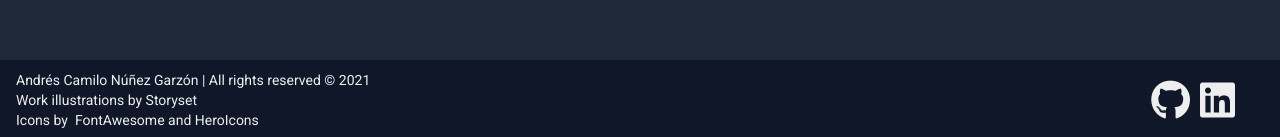
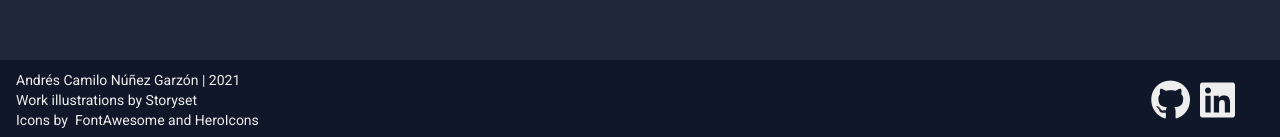
Before and after one commit to AndresNunezG/AndresNunezG.github.io, a React (Create React App) app: page / in a window 1280 px wide. Shown: the part 2300-2437 px from the top of the page. Built offline with nearby package versions, Linux system fonts and the light colour scheme.

Commit message:
Data.js fixed

```diff
--- a/src/data.js
+++ b/src/data.js
@@ -145,21 +145,21 @@ export const contactData = [
     {
         title: "Contacto",
         subtitle: "Déjame un email si te gusta mi trabajo y estás interesado en colaborar conmigo.",
-        warning: "No compartiré tu información o enviarte correo basura",
+        warning: "No compartiré tu información ni te enviaré correo basura",
         name: "Nombre",
         email: "Correo",
         message: "Mensaje",
         submit: "Enviar",
-        messageError: "Ops!, Asegúrate de completar todos los campos",
+        messageError: "Ops! Asegúrate de completar todos los campos",
         messageSent: "Gracias por tu mensaje, responderé en breve"
     },
 ];
 
 export const footerData = [
     {
-        rights: "Andrés Camilo Núñez Garzón | All rights reserved © 2021",
+        rights: "Andrés Camilo Núñez Garzón | 2021",
     },
     {
-        rights: "Andrés Camilo Núñez Garzón | Todos los derechos reservados © 2021",
+        rights: "Andrés Camilo Núñez Garzón | 2021",
     },
 ];
```
